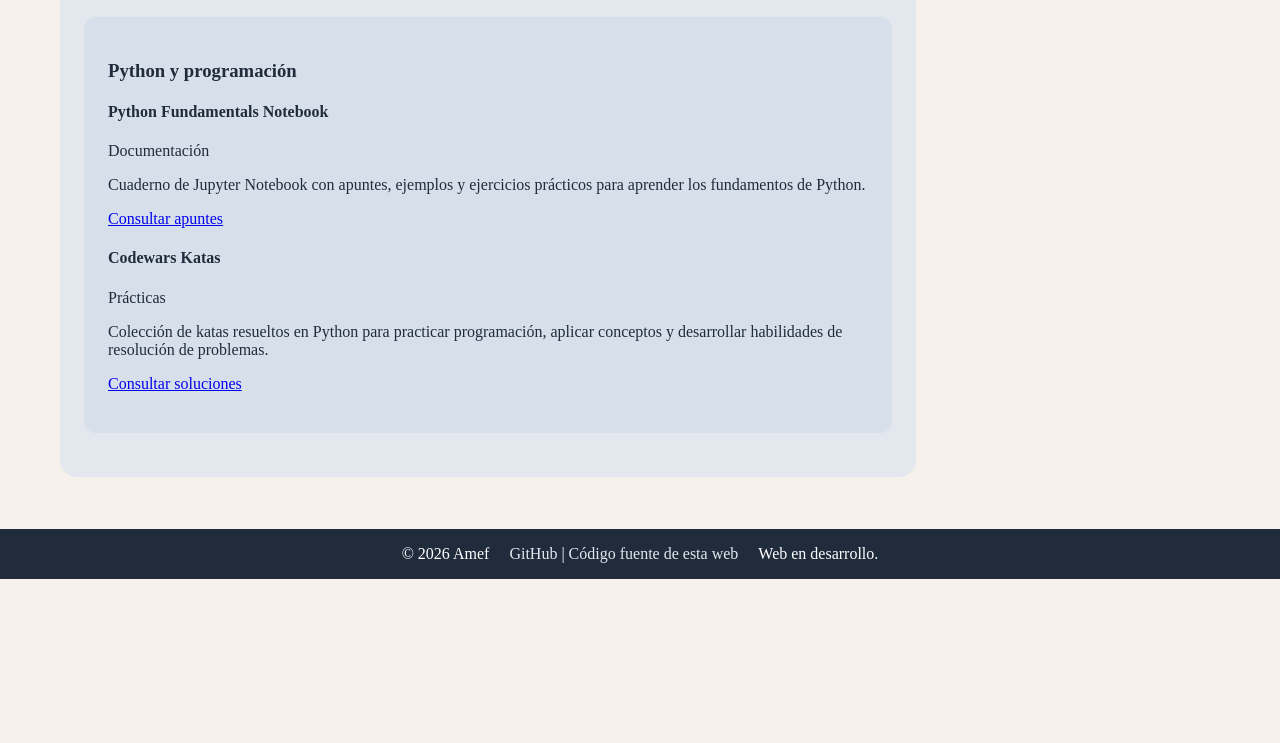
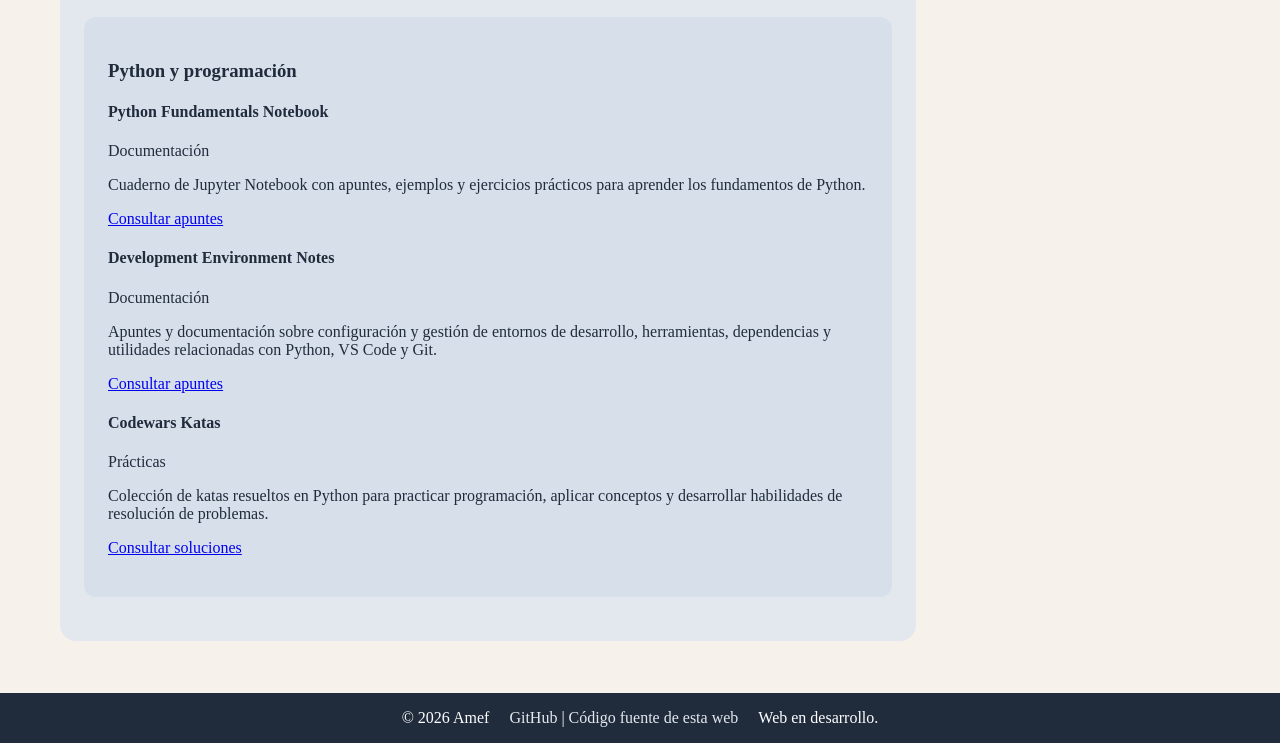
Before and after one commit to AmefDAM/web-practicas, a plain HTML site: page index.html in a window 1280 px wide. Shown: the part 1617-2360 px from the top of the page. Before the commit the page ends 2196 px from the top, so only its background shows below. Drawn offline with Linux system fonts and the light colour scheme; no server answers.

Commit message:
feat(development-environment-notes): add development environment article

```diff
--- a/index.html
+++ b/index.html
@@ -148,6 +148,20 @@
                             <a href="https://github.com/AmefDAM/python_fundamentals_notebook">Consultar apuntes</a>
                         </p>
                     </article>
+                    <article id="devenv-notes">
+                        <h4>
+                            Development Environment Notes
+                        </h4>
+                        <p>
+                            <span class="resource-type">Documentación</span>
+                        </p>
+                        <p>
+                            Apuntes y documentación sobre configuración y gestión de entornos de desarrollo, herramientas, dependencias y utilidades relacionadas con Python, VS Code y Git.
+                        </p>
+                        <p>
+                            <a href="https://github.com/AmefDAM/development-environment-notes">Consultar apuntes</a>
+                        </p>
+                    </article>
                     <article id="codewars-katas">
                         <h4>
                             Codewars Katas
```
